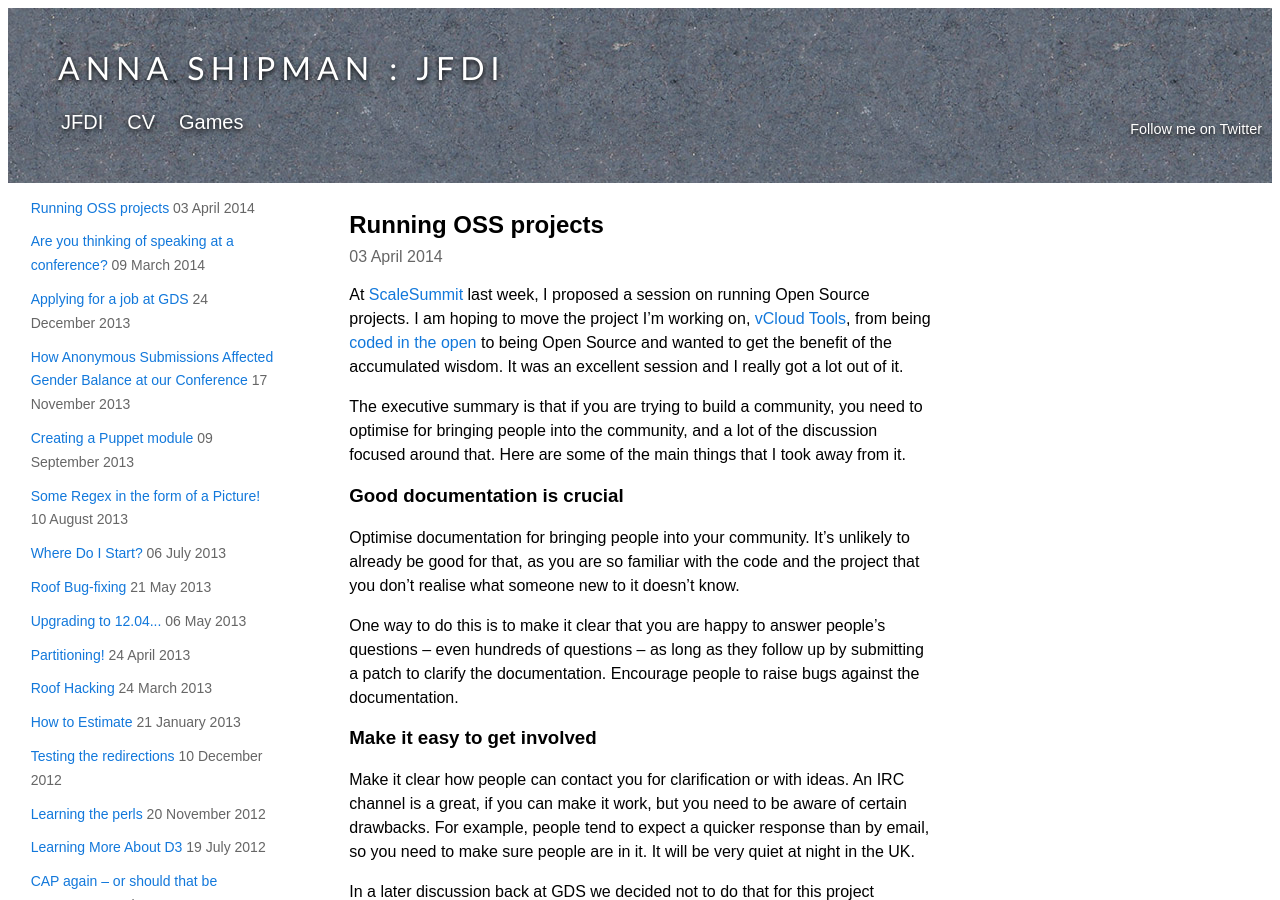
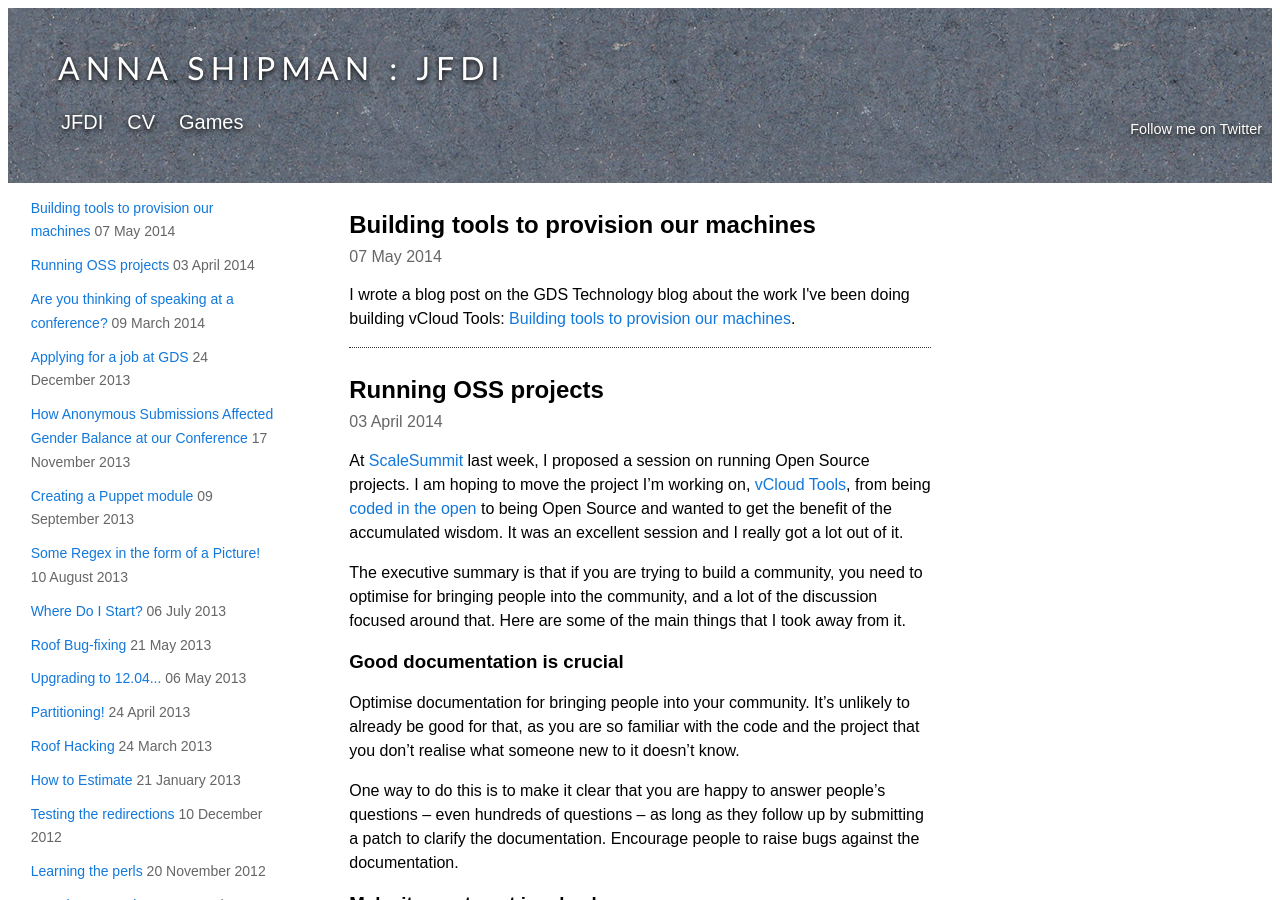
Before and after one commit to annashipman/annashipman.github.io, a Jekyll site: the page built from jfdi.html, in a window 1280 px wide and 900 px high. Built offline with Jekyll 4.4.1, drawn with Linux system fonts in a browser that asks for light colours; Markdown is read by kramdown in place of the engine named in the settings; comment, search, counter and statistics services are not loaded.

Commit message:
Add vCloud Tools blog post

```diff
--- /dev/null
+++ b/_posts/2014-05-07-building-tools-to-provision-our-machines.html
@@ -0,0 +1,7 @@
+---
+anchor_id: building-provisioning-tools
+title: Building tools to provision our machines
+layout: blog_post
+---
+
+<p>I wrote a blog post on the GDS Technology blog about the work I've been doing building vCloud Tools: <a href="https://gdstechnology.blog.gov.uk/2014/05/07/building-tools-to-provision-our-machines/" target="_blank">Building tools to provision our machines</a>.</p>
--- a/index.html
+++ b/index.html
@@ -27,6 +27,12 @@
             <div class="col1">
                 <!-- Column 1 start -->
 <div><h1>Recent stuff</h1></div>
+<div class="blog-post">
+<h1><a href="https://gdstechnology.blog.gov.uk/2014/05/07/building-tools-to-provision-our-machines/" target="_blank">Building tools to provision our machines</a></h1>
+<date>07 May 2014</date>
+<p>I wrote a blog post on the GDS technology blog about the work I've been doing building vCloud Tools.</p>
+<p><a href="https://gdstechnology.blog.gov.uk/2014/05/07/building-tools-to-provision-our-machines/" target="_blank">Read it</a>.</p>
+</div>
 <div class="blog-post">
 <h1><a href="/jfdi/running-oss-projects.html">Running OSS projects</a></h1>
 <date>03 April 2014</date>
```
